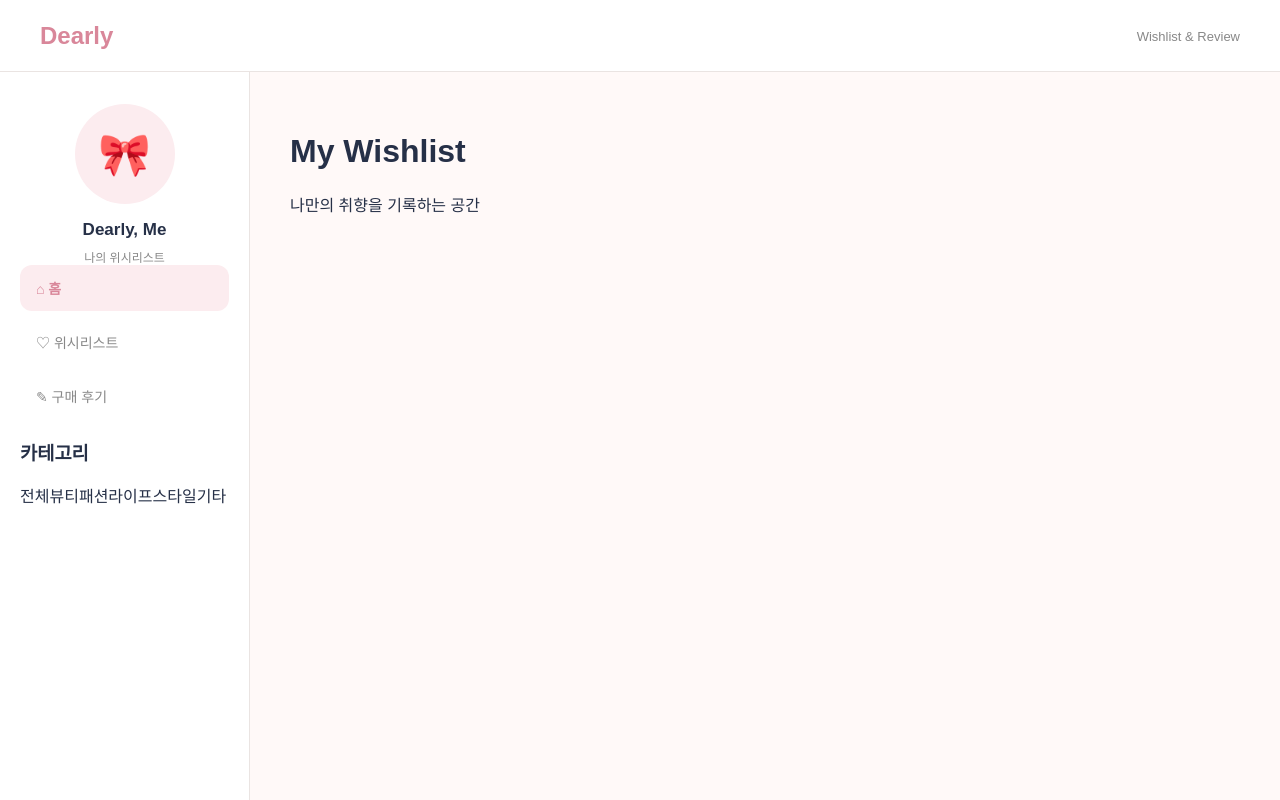
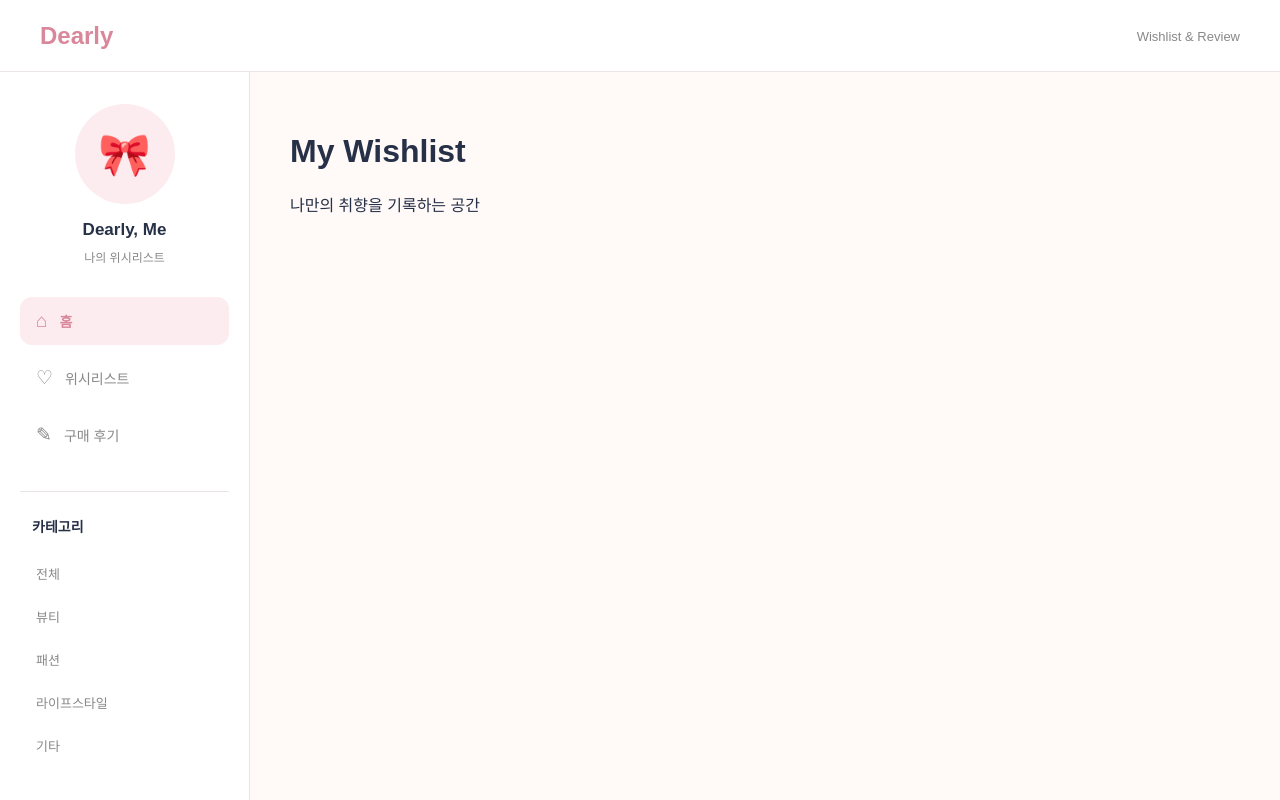
Before and after one commit to seongyeon-dev/Dearly, a React (Vite) app in the folder frontend/: page / in a window 1280 px wide. Built offline with nearby package versions, Linux system fonts and the light colour scheme.

Commit message:
style: update sidebar navigation styles

```diff
--- a/frontend/src/components/Sidebar/Sidebar.module.css
+++ b/frontend/src/components/Sidebar/Sidebar.module.css
@@ -1,5 +1,6 @@
 .sidebar {
   width: 250px;
+  min-width: 250px;
   min-height: calc(100vh - 72px);
   padding: 32px 20px;
 
@@ -7,15 +8,22 @@
   border-right: 1px solid var(--color-border);
 }
 
+/* 프로필 */
+
 .profile {
+  display: flex;
+  flex-direction: column;
+  align-items: center;
+
+  margin-bottom: 32px;
   text-align: center;
-  margin-bottom: 36px;
+  cursor: pointer;
 }
 
 .avatar {
   width: 100px;
   height: 100px;
-  margin: 0 auto 16px;
+  margin-bottom: 16px;
 
   display: flex;
   align-items: center;
@@ -37,13 +45,19 @@
   color: var(--color-text-secondary);
 }
 
+/* 메뉴 */
+
 .navigation {
   display: flex;
   flex-direction: column;
   gap: 8px;
 }
 
-.navigation a {
+.menu {
+  display: flex;
+  align-items: center;
+  gap: 12px;
+
   padding: 13px 16px;
   border-radius: var(--radius-md);
 
@@ -51,9 +65,48 @@
   color: var(--color-text-secondary);
 }
 
-.navigation a:hover,
+.menu span {
+  font-size: 19px;
+}
+
+.menu:hover,
 .active {
   background-color: var(--color-primary-light);
-  color: var(--color-primary) !important;
+  color: var(--color-primary);
   font-weight: 600;
 }
+
+/* 카테고리 */
+
+.categorySection {
+  margin-top: 32px;
+  padding-top: 24px;
+  border-top: 1px solid var(--color-border);
+}
+
+.categorySection h3 {
+  margin: 0 0 18px;
+  padding-left: 12px;
+
+  font-size: 14px;
+  font-weight: 700;
+}
+
+.categoryList {
+  display: flex;
+  flex-direction: column;
+  gap: 4px;
+}
+
+.categoryItem {
+  padding: 10px 16px;
+  border-radius: var(--radius-sm);
+
+  font-size: 13px;
+  color: var(--color-text-secondary);
+}
+
+.categoryItem:hover {
+  background-color: var(--color-primary-light);
+  color: var(--color-primary);
+}
```
